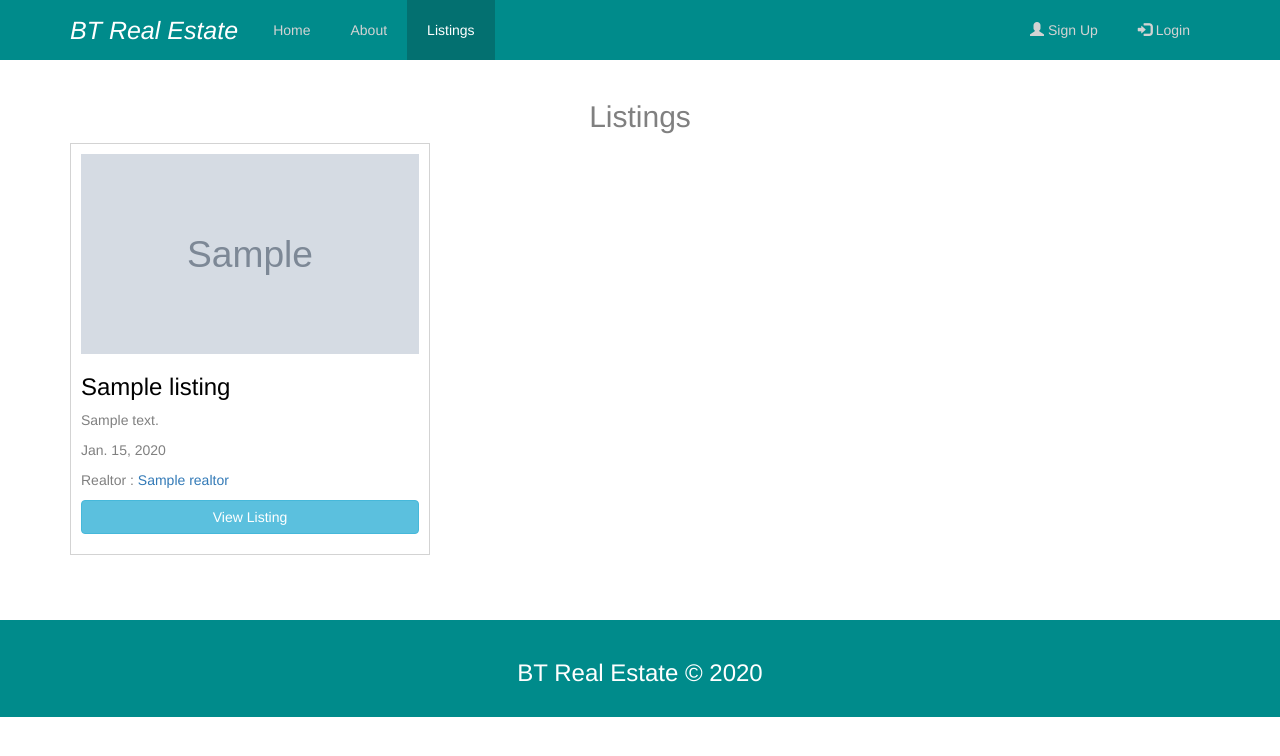
After one commit to AnkitAvi11/Real-Estate-Django, a Django app: template templates/listings/listings.html in a window 1280 px wide. The commit adds this page. Shown: the top 756 px of the page. Run offline with Django 3.2, Linux system fonts and the light colour scheme; the template is opened without the code that fills it: values that come from a table or form of the project are taken from there, others are empty; tables that the repository leaves empty hold one stand-in row (values such as "Sample post"); grey boxes marked "Sample" are stand-in pictures; some libraries are stand-ins or nearby versions.

Commit message:
Minor chanegs

```diff
--- a/btre/settings.py
+++ b/btre/settings.py
@@ -28,6 +28,7 @@ INSTALLED_APPS = [
     'pages.apps.PagesConfig',
     'listing.apps.ListingConfig',
     'realtor.apps.RealtorConfig',
+    'django.contrib.humanize',
 ]
 
 MIDDLEWARE = [
--- a/btre/urls.py
+++ b/btre/urls.py
@@ -10,4 +10,5 @@ urlpatterns = [
     path('admin/', admin.site.urls),
     path('', include('pages.urls')),
     path('listings/', include('listing.urls')),
-]+static(settings.MEDIA_URL, document_root=settings.MEDIA_ROOT) #static for media settings
+]+static(settings.MEDIA_URL, document_root=settings.MEDIA_ROOT)
+#static for media settings
--- a/listing/models.py
+++ b/listing/models.py
@@ -1,13 +1,17 @@
 from django.db import models
-from datetime import datetime
+from datetime import datetime, timedelta
+from django.utils import timezone
 
 from realtor.models import Realtor
 
+#   Listing Model
 class Listing (models.Model) :
+    #   Realtor as the foreign key
     realtor = models.ForeignKey(
         Realtor,
         on_delete=models.DO_NOTHING
     )
+    #   rest of the field of the table
     title = models.CharField(max_length = 200)
     address = models.CharField(max_length = 200)
     state = models.CharField(max_length = 200)
@@ -21,16 +25,23 @@ class Listing (models.Model) :
     sqft = models.IntegerField()
     lot_size = models.DecimalField(max_digits=5, decimal_places=1)
     photo_main = models.ImageField(upload_to = 'photos/%Y/%m/%d', blank=True, default = 'default.png')
+    pub_date = models.DateTimeField(default=datetime.now())
 
+    #   overriding the save method
     def save(self, *args, **kwargs) :
         try :
-            prev = Realtor.objects.get(id=self.id)
-            if prev.photo != self.photo :
-                prev.photo.delete()
+            prev = Listing.objects.get(id=self.id)
+            if prev.photo_main != self.photo_main :
+                prev.photo_main.delete()
         except :
             pass
-
         super().save(*args, **kwargs)
 
+
+    #   function to check if the current listing is recent
+    def is_recent(self) :
+        return True if self.pub_date >= (timezone.now() - timedelta(days=2)) else False
+
+    #   __str__ method
     def __str__(self) :
         return self.title
--- a/listing/urls.py
+++ b/listing/urls.py
@@ -4,5 +4,5 @@ from . import views
 
 urlpatterns = [
     path('', views.indexView, name='listings'),
-
+    path('view/<int:listing_id>/', views.listing, name="listing"),
 ]
--- a/realtor/models.py
+++ b/realtor/models.py
@@ -1,5 +1,5 @@
 from django.db import models
-from datetime import datetime
+from datetime import datetime, timedelta
 
 #   realtor class model
 class Realtor(models.Model) :
@@ -11,6 +11,7 @@ class Realtor(models.Model) :
     hire_date = models.DateTimeField(default = datetime.now(), blank=True)
     photo = models.ImageField(upload_to = 'photos/%Y/%m/%d', default = 'default.png')
 
+    #   overriding the save method
     def save(self, *args, **kwargs) :
         try :
             prev = Realtor.objects.get(id=self.id)
@@ -21,6 +22,7 @@ class Realtor(models.Model) :
 
         super().save(*args, **kwargs)
 
+    #   overriding the delete method
     def delete(self, *args, **kwargs) :
         self.photo.delete()
         super().delete(*args, **kwargs)
--- a/static/css/main.css
+++ b/static/css/main.css
@@ -71,3 +71,19 @@ div.mvp{
     border-radius: 5px;
     padding: 15px;
 }
+/*
+lISTINGS PAGE ALL THE CARDS DESIGN
+*/
+div.card {
+    min-height: 300px;
+    border: 1px solid lightgrey;
+    padding: 10px;
+    color: grey;
+    margin-bottom: 15px;
+}
+div.card h3 {
+    color: black;
+}
+.center{
+    text-align: center;
+}
--- /dev/null
+++ b/templates/listings/listings.html
@@ -0,0 +1,39 @@
+{%extends 'base.html'%}
+{%load static%}
+{%load humanize%}
+{%block title%}BTRE  | Listings {%endblock%}
+
+{%block content%}
+    <div class="container">
+        <h2 style="text-align: center;color:grey;">Listings</h2>
+    </div>
+    <div class="container">
+        <div class="row">
+            {%if listings%}
+            {%for listing in listings%}
+                <div class="col-sm-4">
+                    <div class="card">
+                        <div class="photo" style="height: 200px;background:url('{{listing.photo_main.url}}');background-size:cover;background-position:center">
+
+                        </div>
+                        <div>
+                            <h3>{{listing.title}}</h3>
+                            <p>{{listing.address}}</p>
+                            <p style="text-transform:capitalize">{{listing.pub_date | naturalday}}</p>
+                            <p>Realtor : <a href="/realtors/{{listing.realtor.id}}">{{listing.realtor}}</a></p>
+                        </div>
+                        <p class="price"></p>
+                        <p><a href="{%url 'listing' listing.id%}" class="btn btn-info" style="width: 100%;">View Listing</a></p>
+                    </div>
+                </div>
+            {%endfor%}
+            {%else%}
+            <div>
+                <h2 style="text-align: center;">No Listings found</h2>
+            </div>
+            {%endif%}
+        </div>
+    </div>
+
+    {%include "includes/_footer.html"%}
+{%endblock%}
```
Also changed, not shown: listing/admin.py (+7 -1 lines), listing/views.py (+15 -1 lines), templates/admin/base_site.html (added, +29 -0 lines), listing/migrations/0002_listing_pub_date.py (added), realtor/migrations/0005_auto_20200613_1635.py (added).
